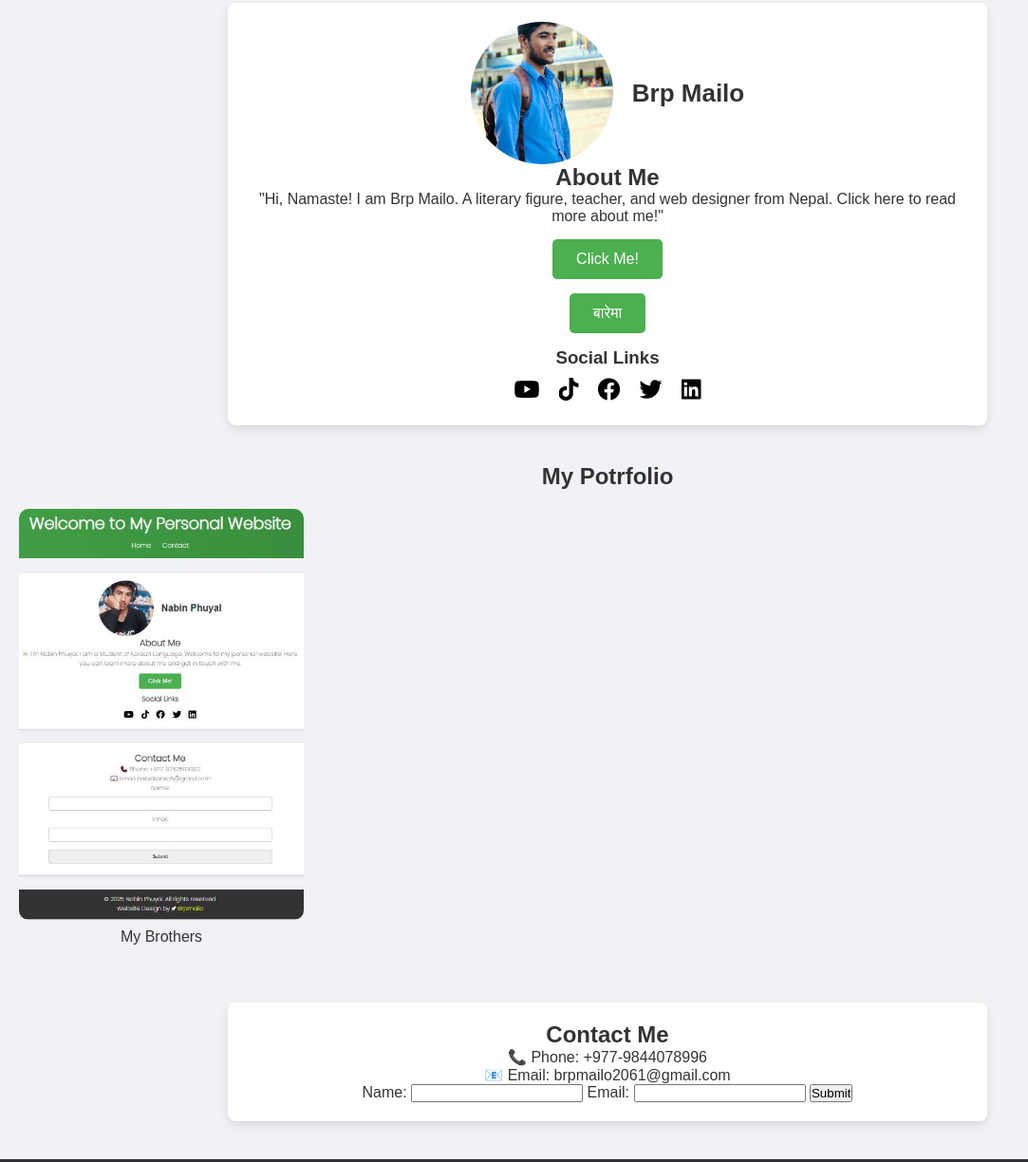
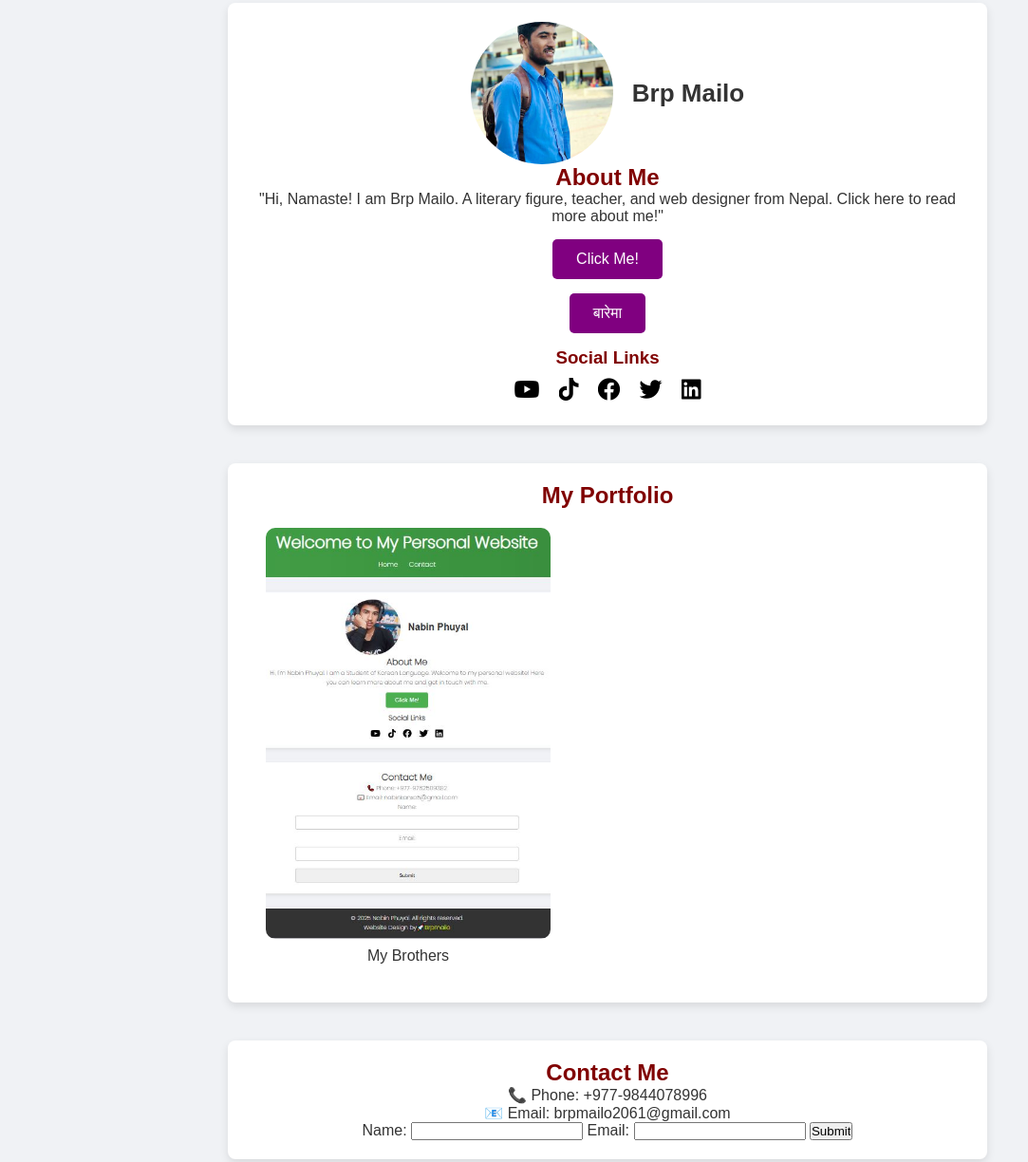
Before and after one commit to brpmailobaburam/brpmailo, a plain HTML site: page index.html in a window 1280 px wide. Shown: the part 163-1387 px from the top of the page at 95% size, without its empty margins (0-1083 px from the left). Drawn offline with Linux system fonts and the light colour scheme.

Commit message:
Update index.html

```diff
--- a/index.html
+++ b/index.html
@@ -69,7 +69,7 @@
         button {
             display: block;
             margin: 15px auto;
-            background-color: #4CAF50;
+            background-color: purple;
             color: white;
             padding: 12px 25px;
             border: none;
@@ -79,7 +79,7 @@
             transition: 0.3s;
         }
         button:hover {
-            background-color: #388E3C;
+            background-color: pink;
         }
         .hidden {
             display: none;
@@ -153,10 +153,10 @@
 
     <section id="about">
         <div class="profile">
-            <img src="a.JPG" alt="Brpmailo">
+            <img src="a.jpg" alt="Brpmailo">
             <h1>Brp Mailo</h1>
         </div>
-        <h2>About Me</h2>
+        <h2><span style="color: maroon;">About Me</h2></span>
         <p>"Hi, Namaste! I am Brp Mailo. A literary figure, teacher, and web designer from Nepal. Click here to read more about me!"</p>
 
         <!-- English Button -->
@@ -206,7 +206,7 @@ I strongly believe in discipline and integrity, especially in education, and I d
 
 
 
-<h3>Social Links</h3>
+<h3><span style="color: maroon;">Social Links</h3></span>
 <div class="social-links">
     <a href="http://www.youtube.com/@brpmailo" target="_blank"><i class="fab fa-youtube"></i></a>
     <a href="http://www.tiktok.com" target="_blank"><i class="fab fa-tiktok"></i></a>
@@ -217,18 +217,24 @@ I strongly believe in discipline and integrity, especially in education, and I d
    </section>
 
 
-<h2>My Potrfolio</h2>
+
+ <section id="contact">
+<h2><span style="color: maroon;">My Portfolio</h2></span>
     <div class="portfolio">
             <div class="portfolio-item" onclick="openSite('https://phuyalnabin.com.np')">
-                <img src="n.jpg" alt="Website 1">
+                <img src="n.jpg" alt="Website 2">
                 <p>My Brothers</p>
             </div>
         </div>
     </div>
+ </section>
+
+
+
 
 
     <section id="contact">
-        <h2>Contact Me</h2>
+        <h2><span style="color: maroon;">Contact Me</h2></span>
         <p>📞 Phone: +977-9844078996</p>
         <p>📧 Email: brpmailo2061@gmail.com</p>
         <form id="contactForm">
```
